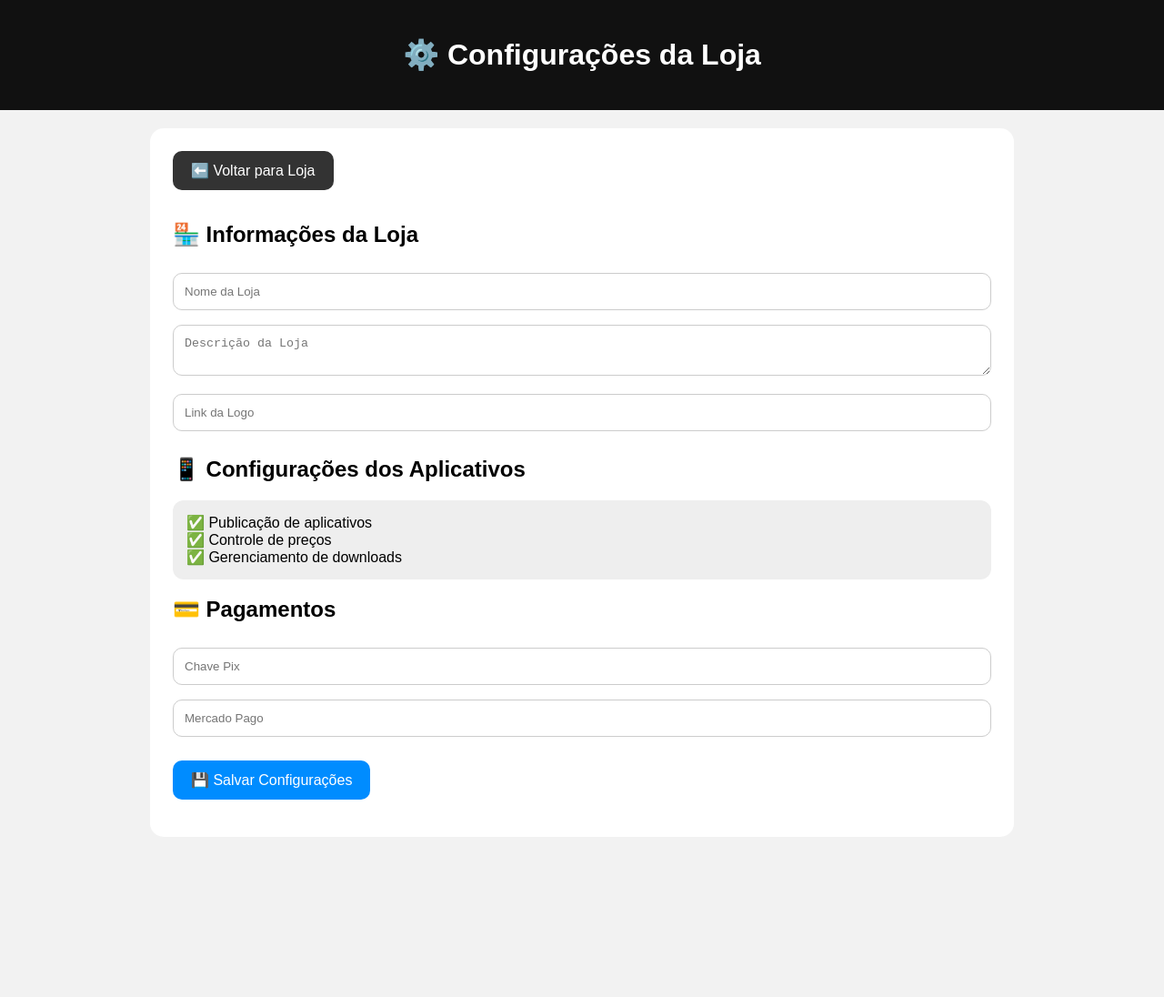
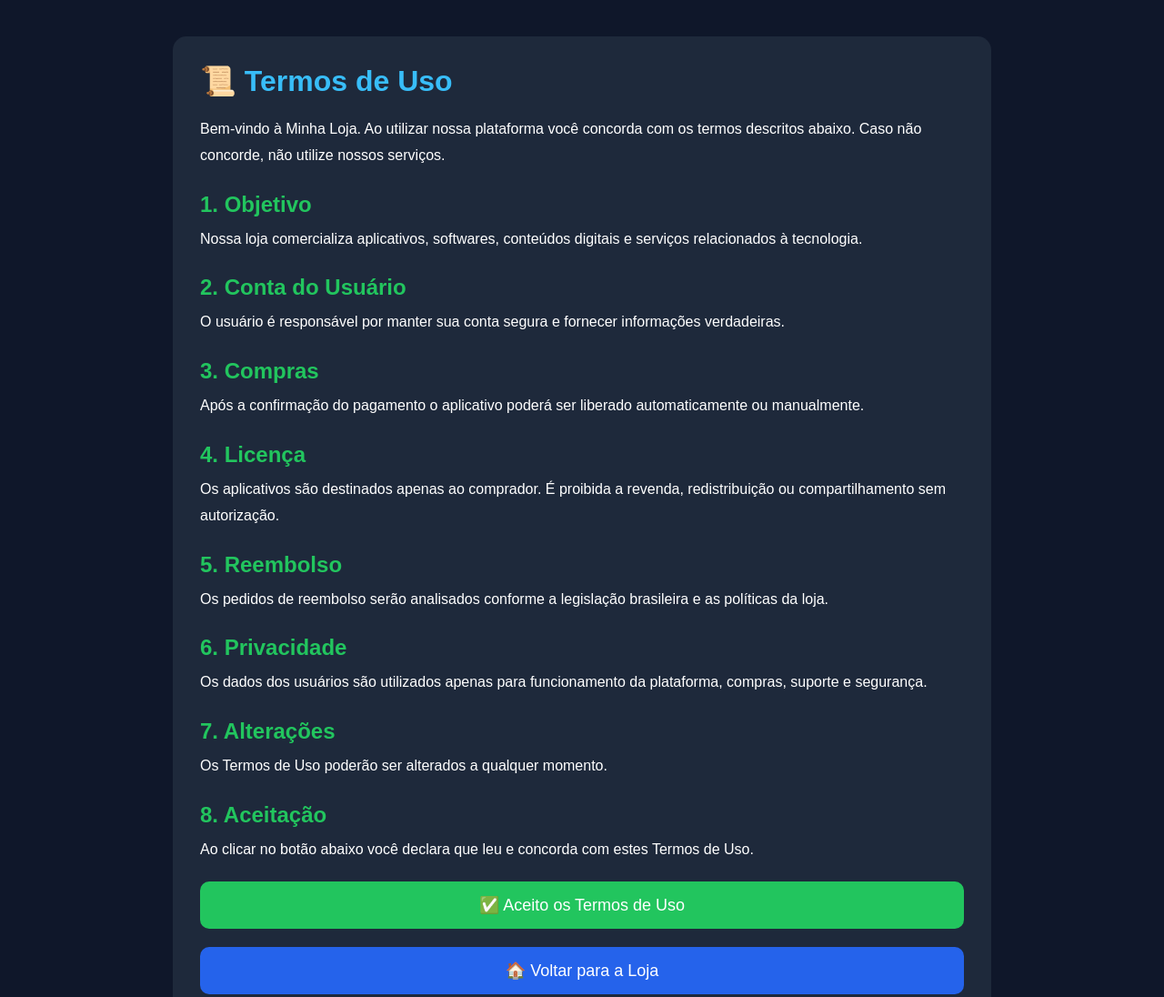
Before and after one commit to gabrielvianna064-lang/minha-loja-online, a website: page termos-de-uso.html in a window 1280 px wide. Shown: the top 1096 px of the page at 91% size. Before the commit the page ends 940 px from the top, so only its background shows below. Drawn offline with Linux system fonts and the light colour scheme; no server answers.

Commit message:
Replace store settings page with terms of use

```diff
--- a/termos-de-uso.html
+++ b/termos-de-uso.html
@@ -3,252 +3,241 @@
 <head>
 <meta charset="UTF-8">
 <meta name="viewport" content="width=device-width, initial-scale=1.0">
-
-<title>Configurações da Loja</title>
+<title>Termos de Uso - Minha Loja</title>
 
 <style>
-body{
+*{
     margin:0;
-    font-family:Arial, sans-serif;
-    background:#f2f2f2;
+    padding:0;
+    box-sizing:border-box;
+    font-family:Arial,Helvetica,sans-serif;
 }
 
-header{
-    background:#111;
+body{
+    background:#0f172a;
     color:white;
-    padding:20px;
-    text-align:center;
 }
 
 .container{
+    width:90%;
     max-width:900px;
-    margin:20px auto;
-    background:white;
-    padding:25px;
+    margin:40px auto;
+    background:#1e293b;
+    padding:30px;
     border-radius:15px;
 }
 
-input, textarea{
-    width:100%;
-    padding:12px;
-    margin:8px 0;
-    border-radius:10px;
-    border:1px solid #ccc;
-    box-sizing:border-box;
+h1{
+    color:#38bdf8;
+    margin-bottom:20px;
+}
+
+h2{
+    margin-top:25px;
+    color:#22c55e;
+}
+
+p{
+    margin-top:10px;
+    line-height:1.8;
 }
 
 button{
-    padding:12px 20px;
-    border:0;
+    margin-top:20px;
+    width:100%;
+    padding:15px;
+    border:none;
     border-radius:10px;
+    color:white;
+    font-size:18px;
     cursor:pointer;
-    font-size:16px;
+    transition:0.3s;
 }
 
-.salvar{
-    background:#008cff;
-    color:white;
+#btnAceitar{
+    background:#22c55e;
 }
 
-.voltar{
-    background:#333;
-    color:white;
-    margin-bottom:15px;
+#btnAceitar:hover{
+    background:#16a34a;
 }
 
-.card{
-    background:#eee;
-    padding:15px;
-    border-radius:12px;
-    margin:10px 0;
+.btn-voltar{
+    background:#2563eb;
 }
 
+.btn-voltar:hover{
+    background:#1d4ed8;
+}
+
+#status{
+    margin-top:20px;
+    color:#38bdf8;
+    text-align:center;
+    font-size:17px;
+}
 </style>
 
 </head>
 
 <body>
 
-
-<header>
-<h1>⚙️ Configurações da Loja</h1>
-</header>
-
-
 <div class="container">
 
+<h1>📜 Termos de Uso</h1>
 
-<button class="voltar" onclick="voltar()">
-⬅️ Voltar para Loja
+<p>
+Bem-vindo à Minha Loja. Ao utilizar nossa plataforma você concorda com os termos descritos abaixo.
+Caso não concorde, não utilize nossos serviços.
+</p>
+
+<h2>1. Objetivo</h2>
+
+<p>
+Nossa loja comercializa aplicativos, softwares, conteúdos digitais e serviços relacionados à tecnologia.
+</p>
+
+<h2>2. Conta do Usuário</h2>
+
+<p>
+O usuário é responsável por manter sua conta segura e fornecer informações verdadeiras.
+</p>
+
+<h2>3. Compras</h2>
+
+<p>
+Após a confirmação do pagamento o aplicativo poderá ser liberado automaticamente ou manualmente.
+</p>
+
+<h2>4. Licença</h2>
+
+<p>
+Os aplicativos são destinados apenas ao comprador.
+É proibida a revenda, redistribuição ou compartilhamento sem autorização.
+</p>
+
+<h2>5. Reembolso</h2>
+
+<p>
+Os pedidos de reembolso serão analisados conforme a legislação brasileira e as políticas da loja.
+</p>
+
+<h2>6. Privacidade</h2>
+
+<p>
+Os dados dos usuários são utilizados apenas para funcionamento da plataforma, compras, suporte e segurança.
+</p>
+
+<h2>7. Alterações</h2>
+
+<p>
+Os Termos de Uso poderão ser alterados a qualquer momento.
+</p>
+
+<h2>8. Aceitação</h2>
+
+<p>
+Ao clicar no botão abaixo você declara que leu e concorda com estes Termos de Uso.
+</p>
+
+<button id="btnAceitar" onclick="aceitarTermos()">
+✅ Aceito os Termos de Uso
 </button>
 
-
-<h2>🏪 Informações da Loja</h2>
-
-
-<input id="nomeLoja" placeholder="Nome da Loja">
-
-
-<textarea id="descricao" placeholder="Descrição da Loja"></textarea>
-
-
-<input id="logo" placeholder="Link da Logo">
-
-
-<h2>📱 Configurações dos Aplicativos</h2>
-
-
-<div class="card">
-✅ Publicação de aplicativos<br>
-✅ Controle de preços<br>
-✅ Gerenciamento de downloads
-</div>
-
-
-<h2>💳 Pagamentos</h2>
-
-
-<input id="pix" placeholder="Chave Pix">
-
-
-<input id="mercadoPago" placeholder="Mercado Pago">
-
-
-<br><br>
-
-
-<button class="salvar" onclick="salvar()">
-💾 Salvar Configurações
+<button class="btn-voltar" onclick="voltarLoja()">
+🏠 Voltar para a Loja
 </button>
 
-
-<p id="status"></p>
-
+<div id="status"></div>
 
 </div>
 
-
-
 <script type="module">
 
-import { initializeApp } from
-"https://www.gstatic.com/firebasejs/10.12.2/firebase-app.js";
-
+import { initializeApp } from "https://www.gstatic.com/firebasejs/10.12.2/firebase-app.js";
 
 import {
-getDatabase,
-ref,
-set,
-get
-} from
-"https://www.gstatic.com/firebasejs/10.12.2/firebase-database.js";
-
-
+    getDatabase,
+    ref,
+    push,
+    set
+} from "https://www.gstatic.com/firebasejs/10.12.2/firebase-database.js";
 
 const firebaseConfig = {
 
-databaseURL:
-"https://minha-loja-5477a-default-rtdb.europe-west1.firebasedatabase.app/"
+apiKey: "AIzaSyAMG8workhkRJapQm1AHSMOSIPOnSWltpw",
+
+authDomain: "minha-loja-5477a.firebaseapp.com",
+
+databaseURL: "https://minha-loja-5477a-default-rtdb.europe-west1.firebasedatabase.app",
+
+projectId: "minha-loja-5477a",
+
+storageBucket: "minha-loja-5477a.firebasestorage.app",
+
+messagingSenderId: "680448342361",
+
+appId: "1:680448342361:web:e35226b350ac4504d6f448",
+
+measurementId: "G-0FBN3SDTNR"
 
 };
 
-
-
 const app = initializeApp(firebaseConfig);
-
 const db = getDatabase(app);
 
+window.aceitarTermos = function(){
 
+    const botao = document.getElementById("btnAceitar");
 
-window.salvar = async function(){
+    botao.disabled = true;
+    botao.innerHTML = "Salvando...";
 
+    const novo = push(ref(db,"termosAceitos"));
 
-let dados = {
+    set(novo,{
 
-nome:
-document.getElementById("nomeLoja").value,
+        aceitou:true,
+        data:new Date().toLocaleString("pt-BR"),
+        navegador:navigator.userAgent
 
+    })
 
-descricao:
-document.getElementById("descricao").value,
+    .then(()=>{
 
+        document.getElementById("status").innerHTML =
+        "✅ Termos aceitos com sucesso!";
 
-logo:
-document.getElementById("logo").value,
+        botao.innerHTML = "✔ Termos Aceitos";
 
+        setTimeout(()=>{
 
-pix:
-document.getElementById("pix").value,
+            window.location.href="loja.html";
 
+        },2000);
 
-mercadoPago:
-document.getElementById("mercadoPago").value,
+    })
 
+    .catch((erro)=>{
 
-data:
-new Date().toLocaleString()
+        botao.disabled=false;
 
-};
+        botao.innerHTML="✅ Aceito os Termos de Uso";
 
+        document.getElementById("status").innerHTML =
+        "❌ "+erro.message;
 
-
-await set(
-ref(db,"configuracoes/loja"),
-dados
-);
-
-
-document.getElementById("status").innerHTML =
-"✅ Configurações salvas com sucesso!";
-
+    });
 
 }
 
+window.voltarLoja=function(){
 
-
-async function carregar(){
-
-
-const dados =
-await get(ref(db,"configuracoes/loja"));
-
-
-if(dados.exists()){
-
-
-let loja=dados.val();
-
-
-nomeLoja.value = loja.nome || "";
-
-descricao.value = loja.descricao || "";
-
-logo.value = loja.logo || "";
-
-pix.value = loja.pix || "";
-
-mercadoPago.value = loja.mercadoPago || "";
-
+    window.location.href="loja.html";
 
 }
 
-
-}
-
-
-carregar();
-
-
-
-window.voltar=function(){
-
-window.location.href="loja.html";
-
-}
-
-
 </script>
-
 
 </body>
 </html>
```
